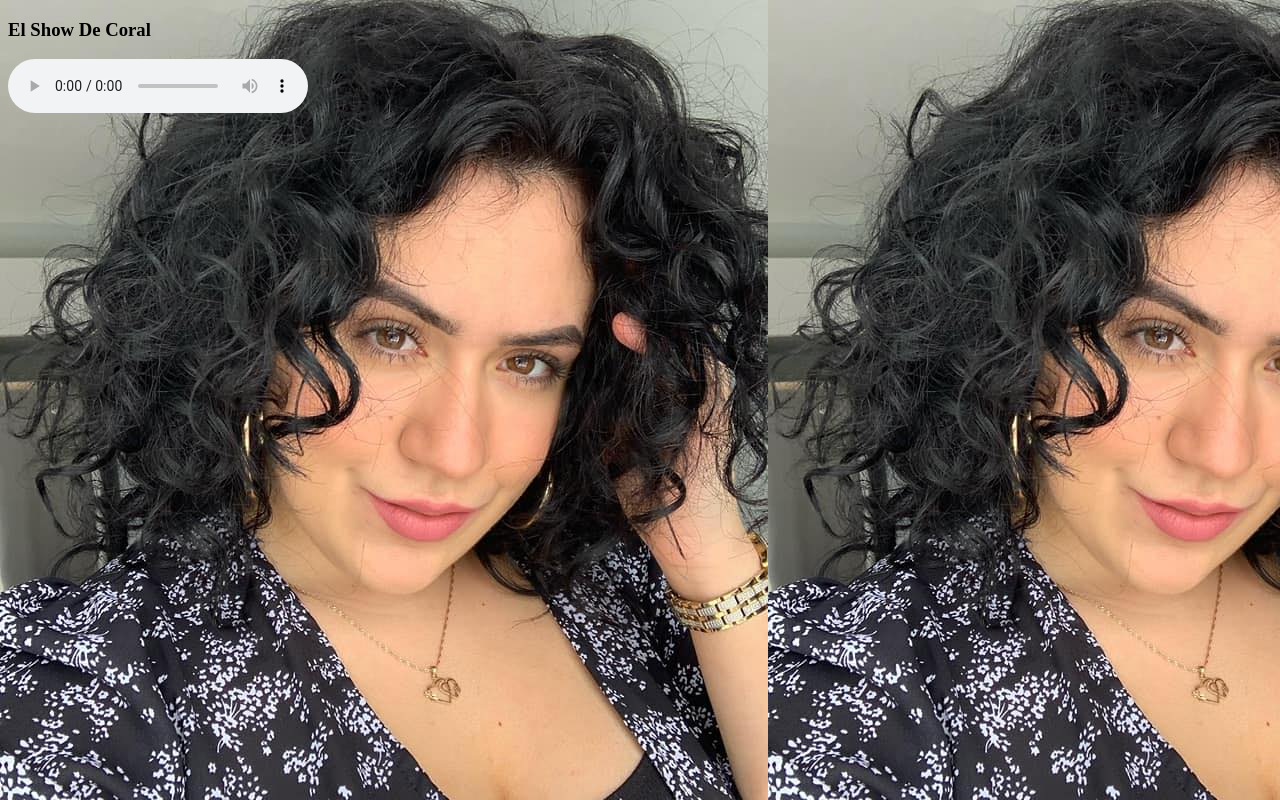
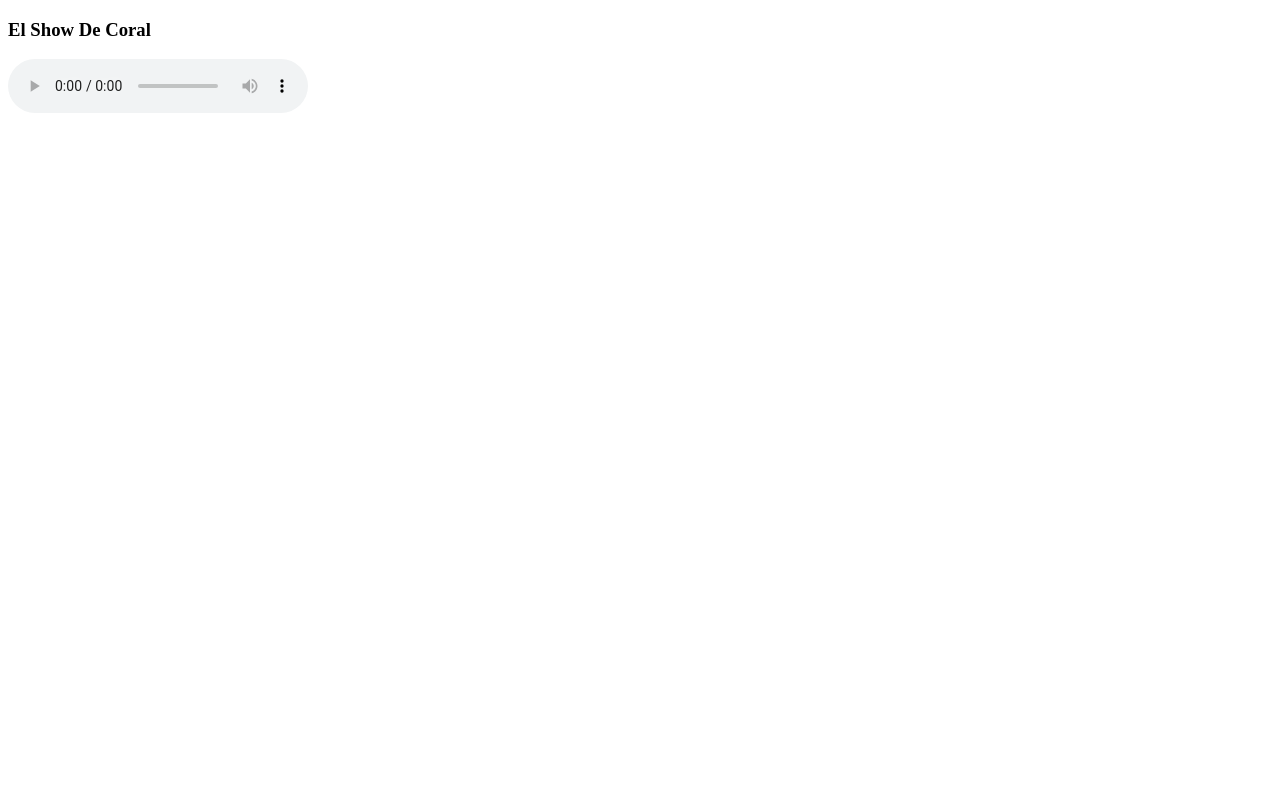
Before and after one commit to dmedina70/radiocoral.com, a plain HTML site: page index.html in a window 1280 px wide. Drawn offline with Linux system fonts and the light colour scheme.

Commit message:
Update index.html

```diff
--- a/index.html
+++ b/index.html
@@ -4,11 +4,7 @@
     <link rel="stylesheet" href="stylesheet.css">
     <meta charset="utf-8">
     <title>Coral</title>
-    <style>
-    body {
-      background-image: url("284491935_1534501033611936_7683385936341604574_n.jpg");
-    }
-    </style>
+
   </head>
   <body >
     <h3>El Show De Coral </h3>
```
